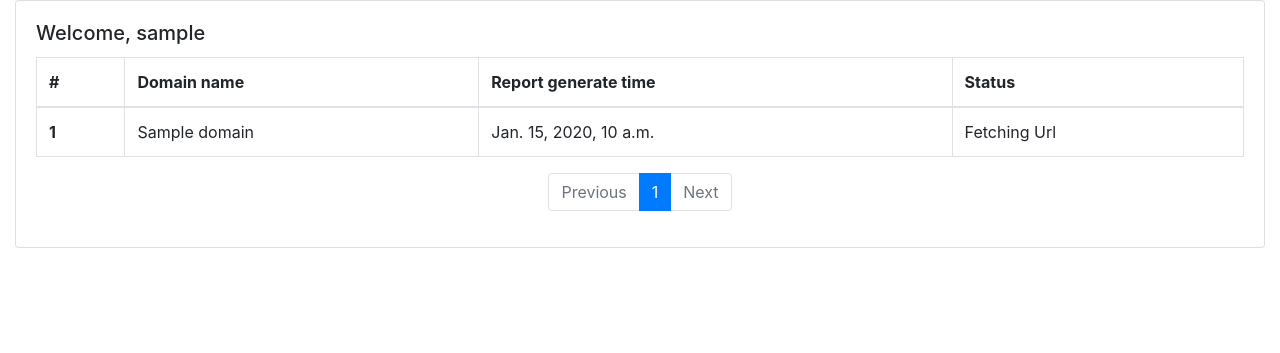
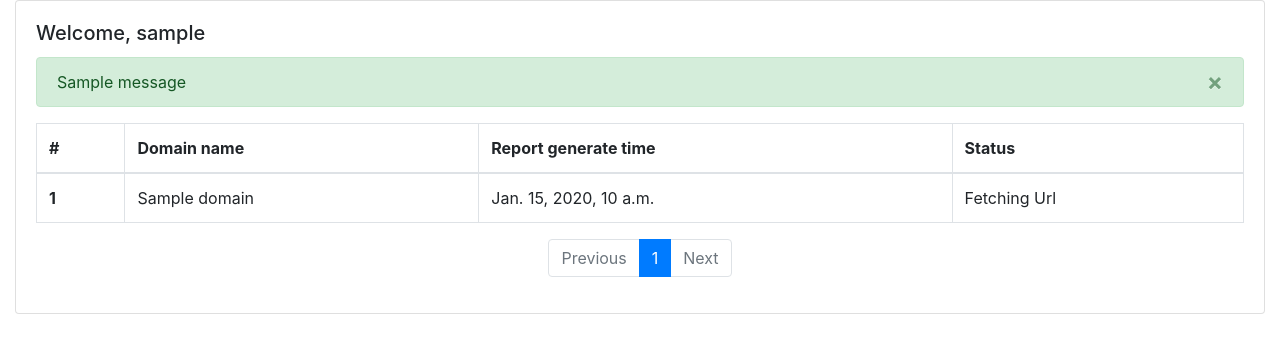
Before and after one commit to 1986webdeveloper/web-crawler, a Django app: page /dashboard/ in a window 1280 px wide. Shown: the part 56-409 px from the top of the page. Run offline with Django 3.2, Linux system fonts and the light colour scheme; a user stored in the database is signed in; tables that the repository leaves empty hold one stand-in row (values such as "Sample post"); one stand-in notice (Sample message) is shown; parts of the project's set-up code (start-up, migrations or seed data) failed here and were passed over; some libraries are stand-ins or nearby versions.

Commit message:
alert message after add domain

```diff
--- a/domain/views.py
+++ b/domain/views.py
@@ -6,6 +6,7 @@ from django.http import HttpResponseRedirect
 from django.shortcuts import redirect
 from django.urls import reverse, reverse_lazy
 from django.views.generic import CreateView, ListView
+from django.contrib import messages
 from domain.forms import DomainForm
 from domain.models import Domain
 from domain.tasks import scrapp_url_in_domain
@@ -52,4 +53,5 @@ class CreateDomainView(LoginRequiredMixin, CreateView):
         obj.user = self.request.user
         obj.save()
         scrapp_url_in_domain.delay(obj.id)
+        messages.success(self.request, f"Report generating for {name} has been start!")
         return HttpResponseRedirect(self.success_url)
--- a/templates/domain/dashboard.html
+++ b/templates/domain/dashboard.html
@@ -14,6 +14,7 @@
     <div class="card">
         <div class="card-body">
             <h5 class="card-title">Welcome, {{request.user}}</h5>
+            {% include 'partial/alert-msg.html' %}
             <table class="table table-bordered">
                 <thead>
                 <tr>
--- /dev/null
+++ b/templates/partial/alert-msg.html
@@ -0,0 +1,8 @@
+{% for message in messages %}
+<div class="alert alert-success alert-dismissible fade show" role="alert">
+    <strong></strong> {{ message }}
+    <button type="button" class="close" data-dismiss="alert" aria-label="Close">
+        <span aria-hidden="true">&times;</span>
+    </button>
+</div>
+{% endfor %}
```
